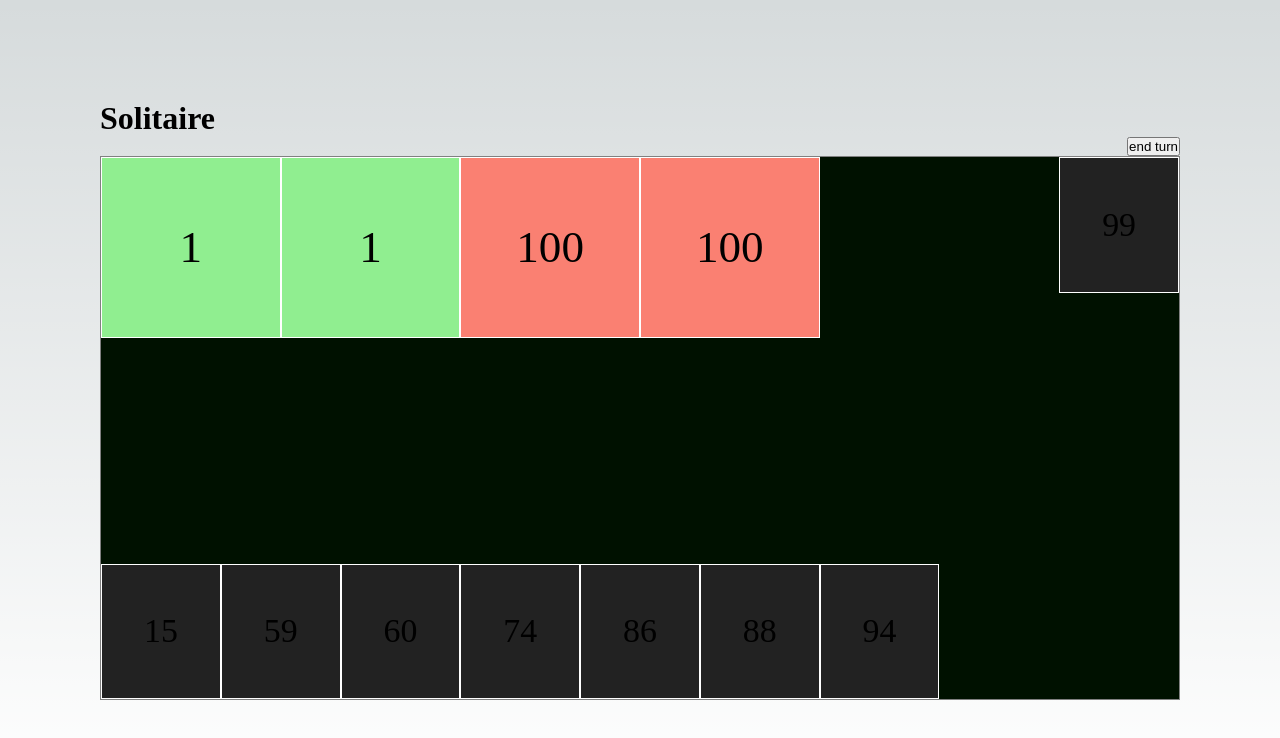
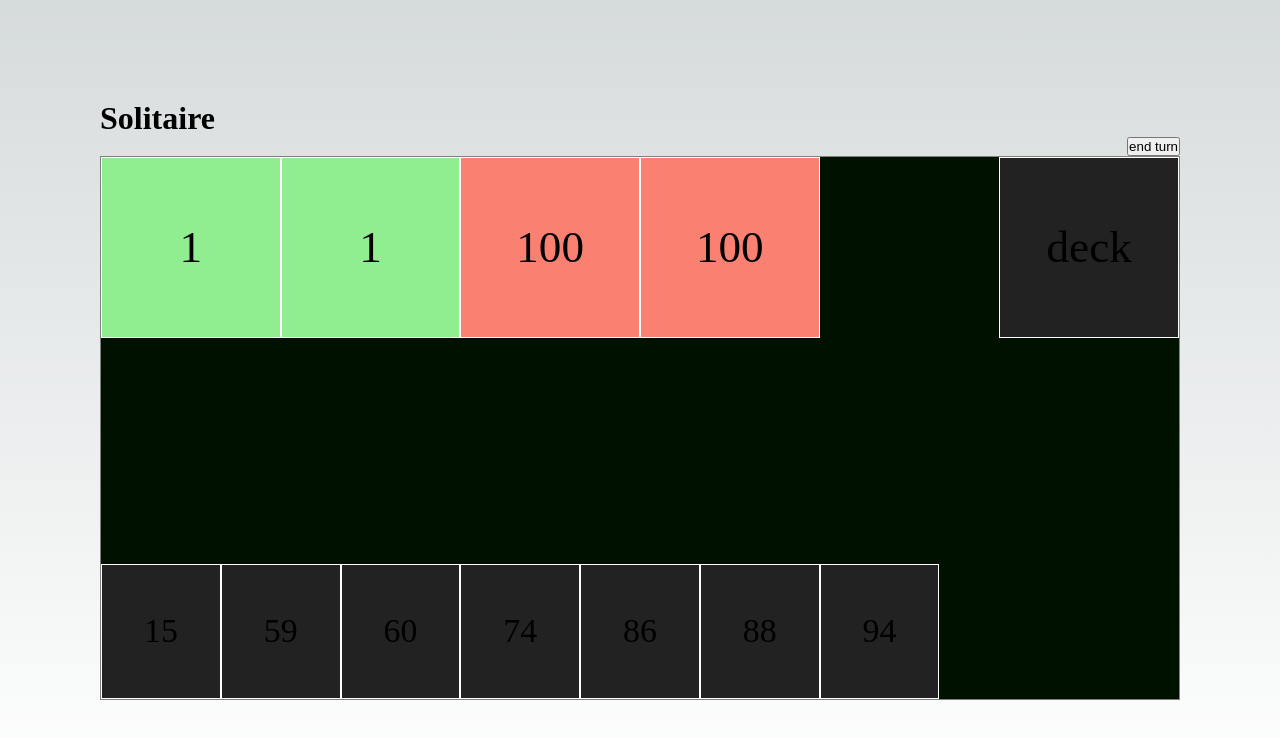
Before and after one commit to mpaulweeks/pandasaurus-game, a Next.js app: page /solitaire in a window 1280 px wide. Shown: the top 738 px of the page. Built offline with nearby package versions, Linux system fonts and the light colour scheme.

Commit message:
label deck

```diff
--- a/src/views/CardView.tsx
+++ b/src/views/CardView.tsx
@@ -45,11 +45,11 @@ export const CardView = (props: {
       height: `${smallCard.height}px`,
     },
     [CardLocation.Deck]: {
-      fontSize: `${smallCard.height/4}px`,
+      fontSize: `${largeCard.height/4}px`,
       top: 0,
-      left: `${bounding.width - smallCard.width}px`,
-      width: `${smallCard.width}px`,
-      height: `${smallCard.height}px`,
+      left: `${bounding.width - largeCard.width}px`,
+      width: `${largeCard.width}px`,
+      height: `${largeCard.height}px`,
     },
   }[props.state.location];
 
@@ -65,7 +65,7 @@ export const CardView = (props: {
       onClick={props.onClick}
       style={override}
     >
-     {props.state.data.value}
+      {props.state.location === CardLocation.Deck ? 'deck' : props.state.data.value}
     </div>
   );
 }
```
